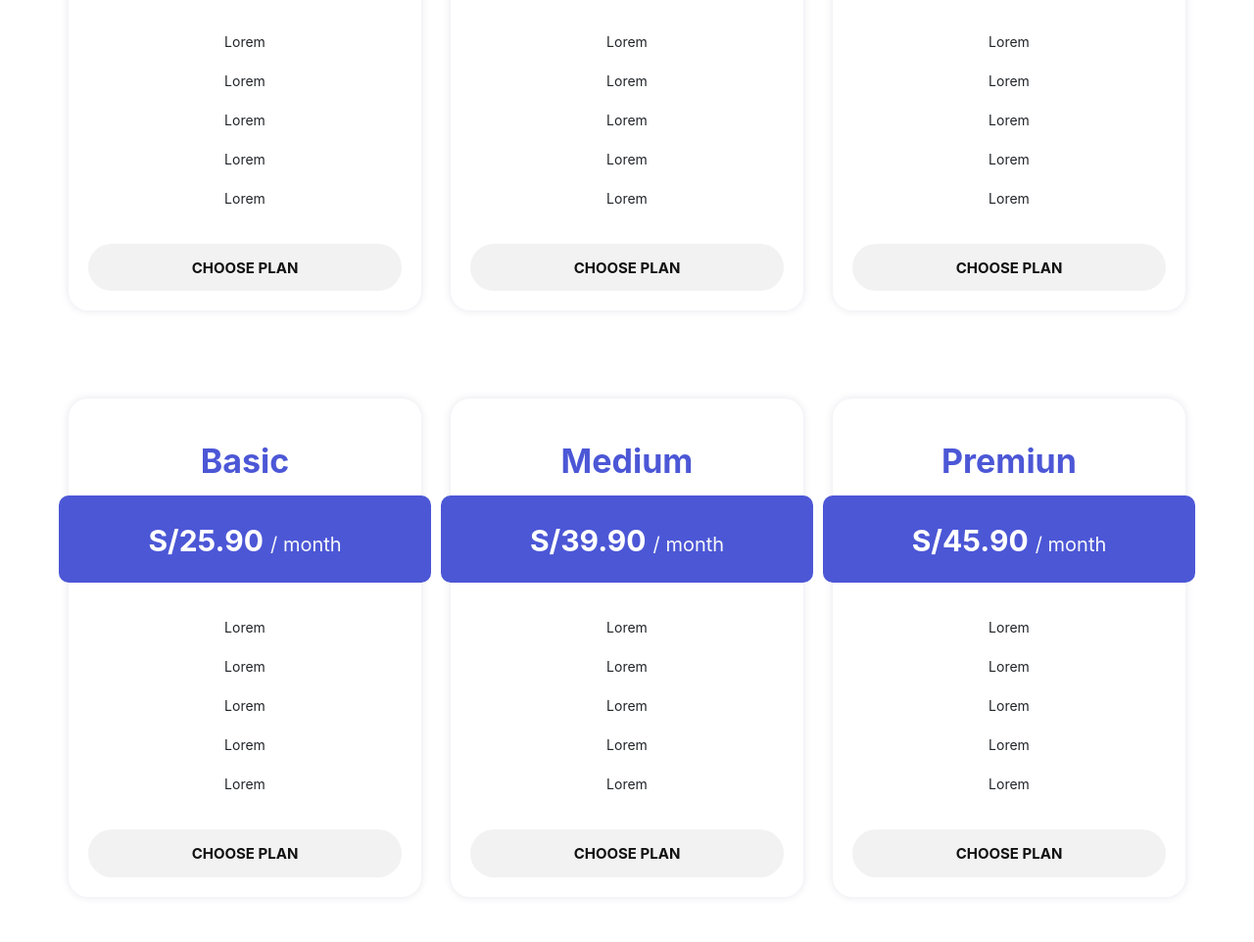
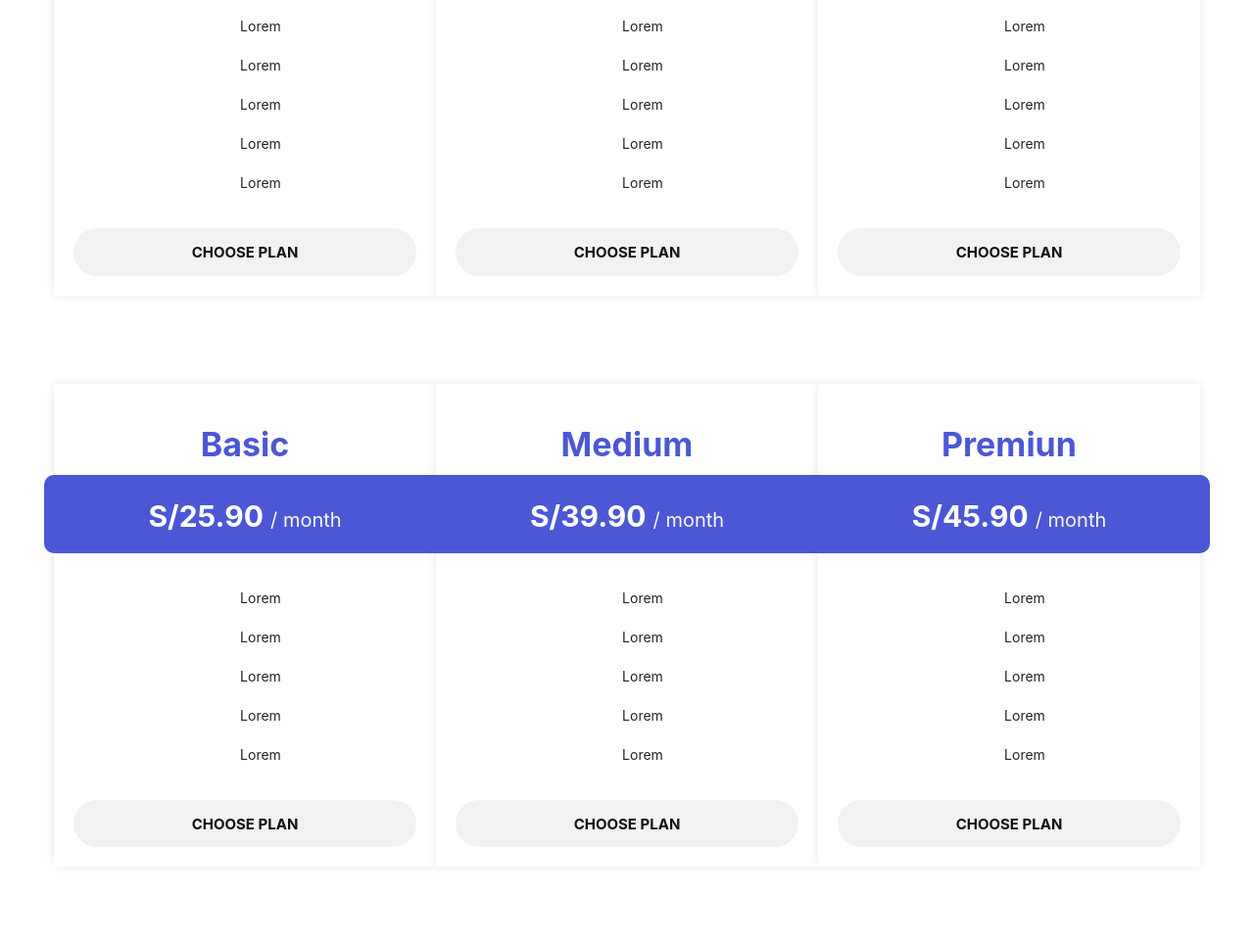
Before and after one commit to Kreutzer2000/CODERHOUSE_Renzo, a plain HTML site: page pages/pricing.html in a window 1280 px wide. Shown: the part 455-1417 px from the top of the page at 98% size. Drawn offline with nearby package versions, Linux system fonts and the light colour scheme.

Commit message:
segunda subida testing

```diff
--- a/pages/pricing.html
+++ b/pages/pricing.html
@@ -6,6 +6,7 @@
     <!-- <link rel="stylesheet" href="./static/css/bootstrap.css"> -->
     <!--BOX ICON WEB-->
     <!--<link href='https://unpkg.com/boxicons@2.1.1/css/boxicons.min.css' rel='stylesheet'>-->
+    <link rel="stylesheet" href="../static/css/bootstrap.css">
     <link rel="stylesheet" href="../static/css/font-awesome.min.css">
     <link rel="stylesheet" href="../static/css/elegant-icons.css">
     <link rel="stylesheet" href="../static/css/flaticon.css">
@@ -104,7 +105,7 @@
                         </div>
                     </div>
 
-                    <div class="boton__plans">
+                    <div class="col-lg-5 col-md-5">
                         <div class="boton__doble">
                             <label for="month" class="active">
                                 Monthly
@@ -120,7 +121,7 @@
 
                 <div class="pricing__row plans__month active">
 
-                    <div class="plans__cuadro">
+                    <div class="col-lg-4 col-md-6 col-sm-6">
                         <div class="precio__item">
                             <h4>Basic</h4>
                             <h3>
@@ -137,7 +138,7 @@
                         </div>
                     </div>
 
-                    <div class="plans__cuadro">
+                    <div class="col-lg-4 col-md-6 col-sm-6">
                         <div class="precio__item">
                             <h4>Medium</h4>
                             <h3>
@@ -154,7 +155,7 @@
                         </div>
                     </div>
 
-                    <div class="plans__cuadro">
+                    <div class="col-lg-4 col-md-6 col-sm-6">
                         <div class="precio__item">
                             <h4>Premiun</h4>
                             <h3>
@@ -175,7 +176,7 @@
 
                 <div class="pricing__row yearly__plans active">
 
-                    <div class="plans__cuadro">
+                    <div class="col-lg-4 col-md-6 col-sm-6">
                         <div class="precio__item">
                             <h4>Basic</h4>
                             <h3>
@@ -192,7 +193,7 @@
                         </div>
                     </div>
 
-                    <div class="plans__cuadro">
+                    <div class="col-lg-4 col-md-6 col-sm-6">
                         <div class="precio__item">
                             <h4>Medium</h4>
                             <h3>
@@ -209,7 +210,7 @@
                         </div>
                     </div>
 
-                    <div class="plans__cuadro">
+                    <div class="col-lg-4 col-md-6 col-sm-6">
                         <div class="precio__item">
                             <h4>Premiun</h4>
                             <h3>
--- a/static/css/style.css
+++ b/static/css/style.css
@@ -598,16 +598,19 @@ img {
 }
 
 .precio__item {
+
     text-align: center;
     padding-bottom: 20px;
-    padding-top: 18px;
+    padding-top: 22px;
     background: #ffffff;
     padding-left: 20px;
     padding-right: 20px;
+    -webkit-box-shadow: 0px 0px 10px rgba(18, 8, 81, 0.1);
     box-shadow: 0px 0px 10px rgba(18, 8, 81, 0.1);
+    -webkit-transition: all 0.3s;
+    -o-transition: all 0.3s;
     transition: all 0.3s;
     margin-bottom: 40px;
-    border-radius: 20px;
 }
 
 .precio__item h4 {
```
Also changed, not shown: index.html (+1 -0 lines), pages/about.html (+1 -0 lines), pages/contact.html (+1 -0 lines), pages/new.html (+1 -0 lines).
